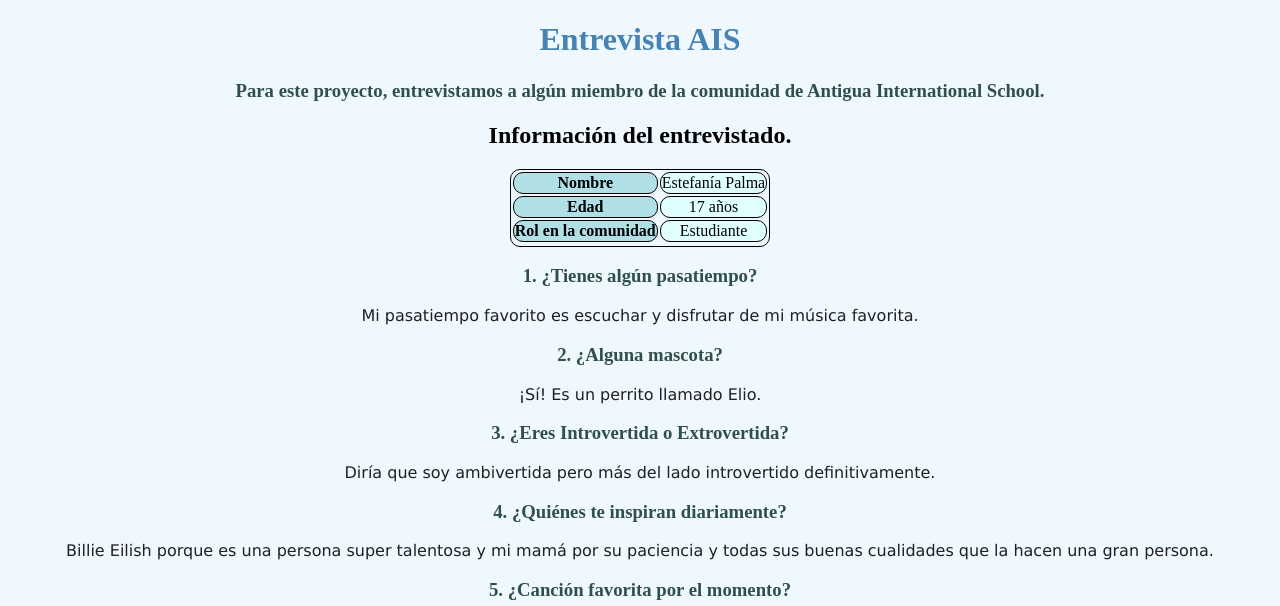
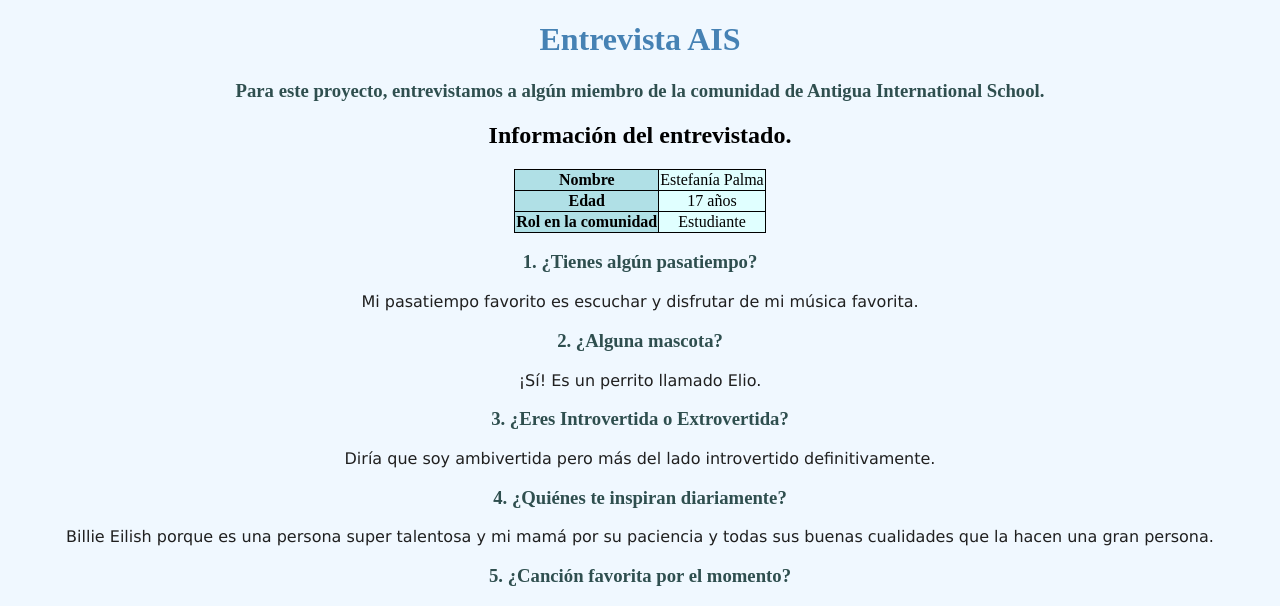
Before and after one commit to LuisRodriguezC/BiografiaAIS, a plain HTML site: page index.html in a window 1280 px wide. Shown: the top 606 px of the page. Drawn offline with Linux system fonts and the light colour scheme.

Commit message:
Update index.html

```diff
--- a/index.html
+++ b/index.html
@@ -16,7 +16,7 @@ p    {color: #202020;
 
 	table, th, td {
   border: 1px solid black;
-  border-radius: 10px;
+  border-collapse: collapse;
 }
 
 th {
```
